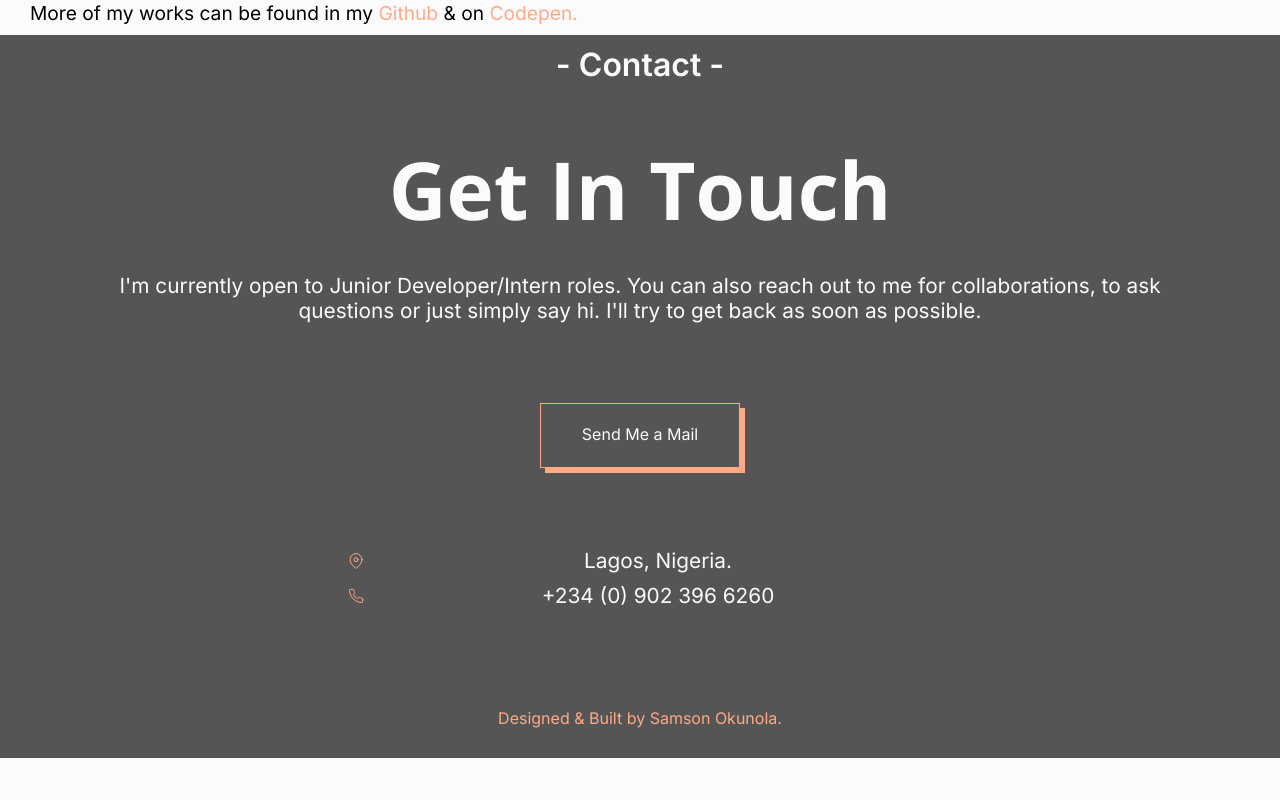
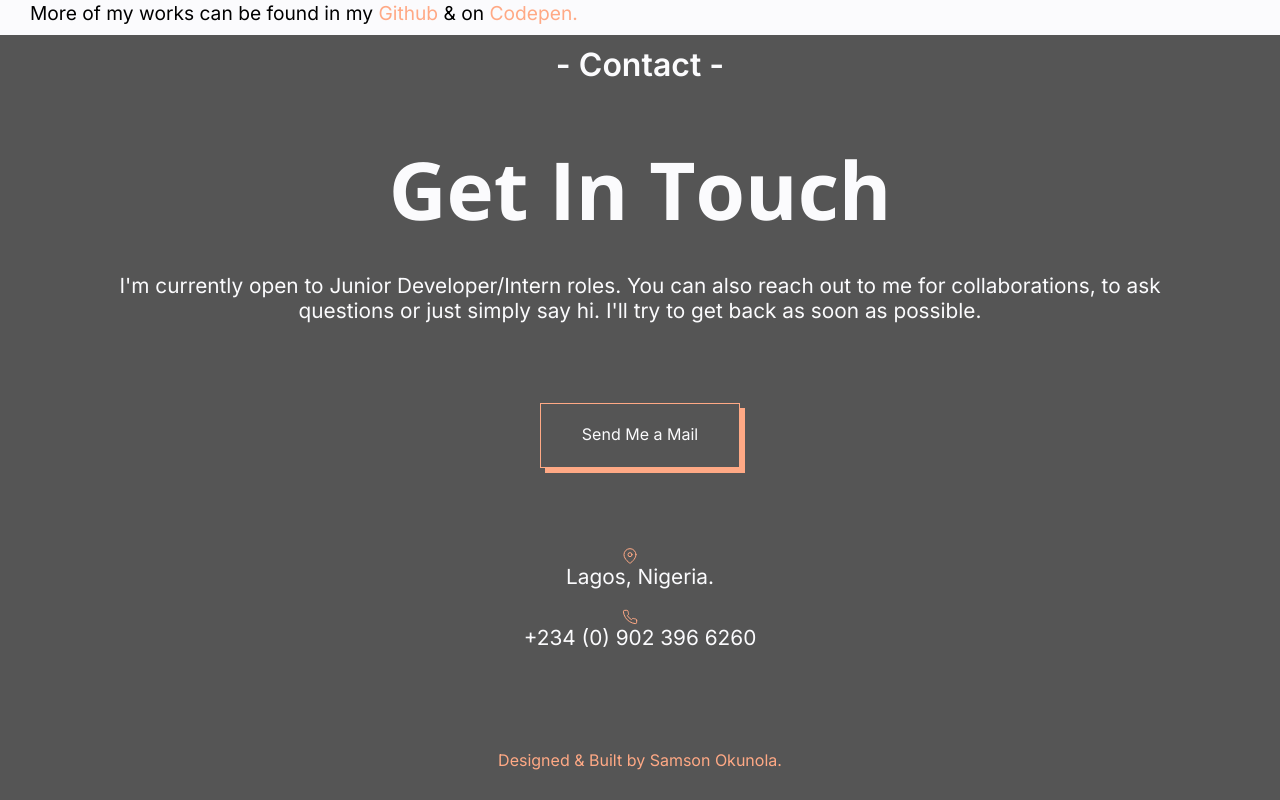
Before and after one commit to pablo-clueless/Portfolio, a Next.js app in the folder portfolio/: page / in a window 1280 px wide. Shown: the part 2397-3197 px from the top of the page. Before the commit the page ends 3155 px from the top, so only its background shows below. Built offline with nearby package versions, Linux system fonts and the light colour scheme; a web font is replaced by a local one.

Commit message:
fixed margin and flex issue in footer

```diff
--- a/portfolio/styles/Contact.module.css
+++ b/portfolio/styles/Contact.module.css
@@ -55,8 +55,13 @@
 .info div {
     width: 100%;
     display: flex;
+    flex-direction: column;
     align-items: center;
     justify-content: center;
+}
+
+.info div:nth-of-type(1) {
+    margin-bottom: 10px;
 }
 
 .info .icon {
```
